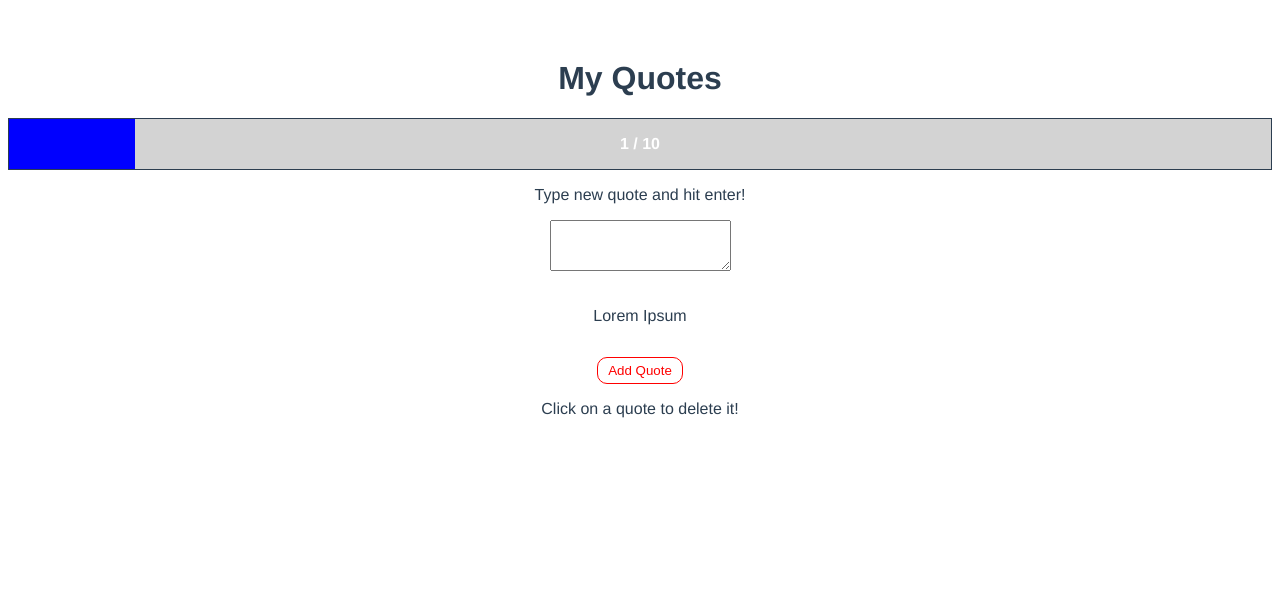
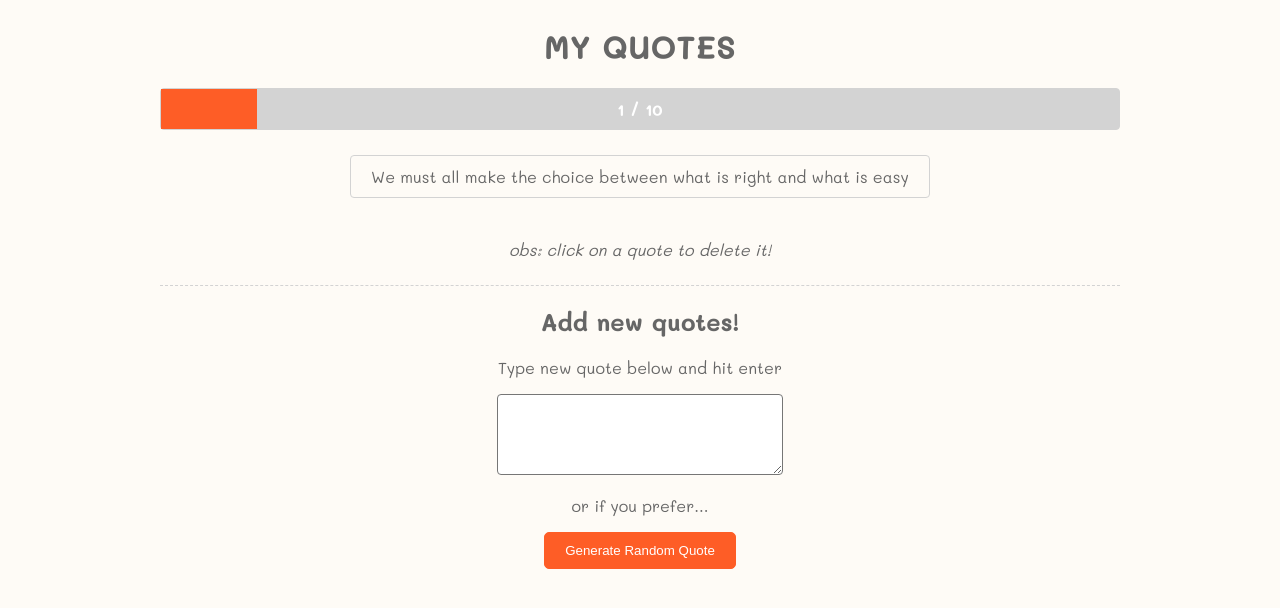
Before and after one commit to leonardogiroto/vue-quotes, a Vue app: page / in a window 1280 px wide. Shown: the top 608 px of the page. Built offline with nearby package versions, Linux system fonts and the light colour scheme.

Commit message:
Adding Styles and Favicon to Project & Fixing Lint Errors

```diff
--- a/package.json
+++ b/package.json
@@ -1,6 +1,6 @@
 {
   "name": "vue-quotes",
-  "version": "0.1.0",
+  "version": "1.0.0",
   "private": true,
   "scripts": {
     "serve": "vue-cli-service serve",
--- a/public/index.html
+++ b/public/index.html
@@ -5,11 +5,12 @@
     <meta http-equiv="X-UA-Compatible" content="IE=edge">
     <meta name="viewport" content="width=device-width,initial-scale=1.0">
     <link rel="icon" href="<%= BASE_URL %>favicon.ico">
-    <title>vue-quotes</title>
+    <link href="https://fonts.googleapis.com/css?family=Mali:400,700" rel="stylesheet">
+    <title>Vue Quotes :)</title>
   </head>
   <body>
     <noscript>
-      <strong>We're sorry but vue-quotes doesn't work properly without JavaScript enabled. Please enable it to continue.</strong>
+      <strong>We're sorry but Vue Quotes doesn't work properly without JavaScript enabled. Please enable it to continue.</strong>
     </noscript>
     <div id="app"></div>
     <!-- built files will be auto injected -->
--- a/src/App.vue
+++ b/src/App.vue
@@ -1,7 +1,9 @@
 <template>
   <div id="app">
-    <Header :currentProgress="currentProgress" />
-    <QuotesList @updateProgress="updateProgress" />
+    <div class="content" >
+      <Header :currentProgress="currentProgress" />
+      <QuotesList @updateProgress="updateProgress" />
+    </div>
   </div>
 </template>
 
@@ -13,7 +15,7 @@ import Header from './components/Header.vue';
 @Component({
   components: {
     Header,
-    QuotesList
+    QuotesList,
   },
 })
 export default class App extends Vue {
@@ -29,11 +31,22 @@ export default class App extends Vue {
 
 <style lang="scss">
 #app {
-  font-family: 'Avenir', Helvetica, Arial, sans-serif;
+  font-family: 'Mali', cursive;
   -webkit-font-smoothing: antialiased;
   -moz-osx-font-smoothing: grayscale;
   text-align: center;
-  color: #2c3e50;
-  margin-top: 60px;
+  color: #666;
+  background: #fefbf6;
+  height: calc(100vh - 30px);
+  position: absolute;
+  top: 0;
+  left: 0;
+  width: calc(100vw - 30px);
+  padding: 15px;
+
+  div.content {
+    max-width: 960px;
+    margin: 0 auto;
+  }
 }
 </style>
--- a/src/components/Header.vue
+++ b/src/components/Header.vue
@@ -1,6 +1,6 @@
 <template>
   <div class="header">
-    <h1>My Quotes</h1>
+    <h1>MY QUOTES</h1>
     <Progress
       :current="currentProgress"
       :total="10"
@@ -14,8 +14,8 @@ import Progress from './layout/Progress.vue';
 
 @Component({
   components: {
-    Progress
-  }
+    Progress,
+  },
 })
 export default class Header extends Vue {
 
@@ -25,5 +25,7 @@ export default class Header extends Vue {
 </script>
 
 <style scoped lang="scss">
-
+  h1 {
+    margin-top: 10px;
+  }
 </style>
--- a/src/components/NewQuote.vue
+++ b/src/components/NewQuote.vue
@@ -1,6 +1,6 @@
 <template>
   <div class="new-quote">
-    <p>Type new quote and hit enter!</p>
+    <p>Type new quote below and hit enter</p>
     <form>
       <textarea
         rows="3"
@@ -31,5 +31,11 @@ export default class NewQuote extends Vue {
 </script>
 
 <style scoped lang="scss">
-
+  form {
+    textarea {
+      border-radius: 4px;
+      width: 280px;
+      height: 75px;
+    }
+  }
 </style>
--- a/src/components/Quote.vue
+++ b/src/components/Quote.vue
@@ -1,7 +1,7 @@
 <template>
-  <div class="quote">
-    <p>{{ quote }}</p>
-  </div>
+  <p class="quote">
+    {{ quote }}
+  </p>
 </template>
 
 <script lang="ts">
@@ -17,9 +17,22 @@ export default class Quote extends Vue {
 </script>
 
 <style scoped lang="scss">
-  div.quote {
+  p.quote {
+    display: inline-block;
+    cursor: pointer;
+    border: 1px solid lightgrey;
+    border-radius: 4px;
+    padding: 10px 20px;
+    margin: 0px 0px 25px 0px;
+
     &:hover {
       background: rgba(255, 0, 0, 0.2);
     }
   }
+
+  @media only screen and (max-width: 478px) {
+    p.quote {
+      margin: 0px 0px 20px 0px;
+    }
+  }
 </style>
--- a/src/components/QuotesList.vue
+++ b/src/components/QuotesList.vue
@@ -1,10 +1,5 @@
 <template>
   <div class="quotes-list">
-    <NewQuote
-      @addNewQuote="addQuote"
-      :limitReached="quotes.length === 10"
-    />
-
     <ul>
       <li v-for="(quote, index) in quotes" v-bind:key="quote.id" >
         <Quote
@@ -13,12 +8,21 @@
         />
       </li>
     </ul>
+
+    <p class="obs" >
+      <i v-if="quotes.length > 0" >obs: click on a quote to delete it!</i>
+    </p>
+
+    <h2>Add new quotes!</h2>
+    <NewQuote
+      @addNewQuote="addQuote"
+      :limitReached="quotes.length === 10"
+    />
+    <p>or if you prefer...</p>
     <Button
-      text="Add Quote"
+      text="Generate Random Quote"
       @click.native="addQuote()"
     />
-
-    <p>Click on a quote to delete it!</p>
 
     <Notification
       v-if="notificationText !== ''"
@@ -41,14 +45,14 @@ import NewQuote from './NewQuote.vue';
     Quote,
     Button,
     Notification,
-    NewQuote
-  }
+    NewQuote,
+  },
 })
 export default class QuotesList extends Vue {
 
   public quotes: QuoteInterface[] = [{
-    'id': this._generateUid(),
-    'value': 'Lorem Ipsum'
+    id: this._generateUid(),
+    value: 'We must all make the choice between what is right and what is easy',
   }];
   public notificationText?: string = '';
 
@@ -83,8 +87,8 @@ export default class QuotesList extends Vue {
 
   private _pushNewQuote(quote?: string): void {
     this.quotes.push({
-      'id': this._generateUid(),
-      'value': quote ? quote : this._getRandomQuote()
+      id: this._generateUid(),
+      value: quote ? quote : this._getRandomQuote(),
     });
     this.$emit('updateProgress', this.quotes.length);
   }
@@ -101,9 +105,24 @@ export default class QuotesList extends Vue {
   ul {
     list-style-type: none;
     padding: 0;
+    margin-bottom: 0;
+    margin-top: 25px;
+    overflow-y: auto;
+    max-height: calc(100vh - 560px);
   }
-  li {
-    display: inline-block;
-    margin: 0 10px;
+  p.obs {
+    border-bottom: 1px dashed lightgray;
+    padding-bottom: 25px;
+    margin-bottom: 10px;
+  }
+
+  @media only screen and (max-width: 478px) {
+    ul {
+      margin-top: 20px;
+      max-height: calc(100vh - 500px);
+    }
+    p.obs {
+      padding-bottom: 15px;
+    }
   }
 </style>
--- a/src/components/layout/Button.vue
+++ b/src/components/layout/Button.vue
@@ -18,11 +18,15 @@ export default class Button extends Vue {
 <style scoped lang="scss">
   button.simple-btn {
     cursor: pointer;
-    border: none;
-    background: transparent;
-    border: 1px solid red;
-    color: red;
-    padding: 5px 10px;
-    border-radius: 10px;
+    background: #FE5D26;
+    border: 1px solid #FE5D26;
+    color: white;
+    padding: 10px 20px;
+    border-radius: 5px;
+    outline: none;
+
+    &:hover {
+      background: rgba(254, 93, 38, 0.9);
+    }
   }
 </style>
--- a/src/components/layout/Notification.vue
+++ b/src/components/layout/Notification.vue
@@ -20,10 +20,10 @@ export default class Notification extends Vue {
     cursor: pointer;
     position: fixed;
     bottom: 0;
-    background: black;
+    background: #251605;
     color: white;
     width: 200px;
-    left: calc(50% - 100px);
+    left: calc(50% - 110px);
     padding: 10px;
   }
 </style>
--- a/src/components/layout/Progress.vue
+++ b/src/components/layout/Progress.vue
@@ -22,25 +22,41 @@ export default class Progress extends Vue {
 
 <style scoped lang="scss">
   div.progress-bar {
-    height: 50px;
+    height: 40px;
     position: relative;
     display: flex;
     justify-content: center;
-    border: 1px solid;
+    border: 1px solid lightgray;
     background: lightgray;
+    border-radius: 4px;
 
     p {
       color: white;
       font-weight: 600;
+      margin: 0;
+      position: relative;
+      z-index: 2;
+      display: flex;
+      align-items: center;
     }
 
     div.progress-overlay {
-      background: blue;
-      height: 50px;
+      background: #FE5D26;
+      height: 40px;
       position: absolute;
       top: 0;
       left: 0;
       z-index: 1;
     }
   }
+
+  @media only screen and (max-width: 478px) {
+    div.progress-bar {
+      height: 30px;
+
+      div.progress-overlay {
+        height: 30px;
+      }
+    }
+  }
 </style>
```
Also changed, not shown: 1 other file (tests, documents, lock files or other folders).
